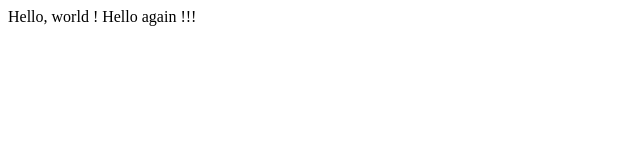
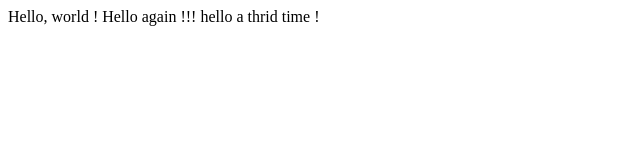
Before and after one commit to qi2piaf/proejct, a plain HTML site: page hello.html in a window 1280 px wide. Shown: the whole page, without its empty margins (0-640 px from the left). Drawn offline with Linux system fonts and the light colour scheme.

Commit message:
athird time

```diff
--- a/hello.html
+++ b/hello.html
@@ -4,6 +4,6 @@
     <title> My webpage!</title>
   </head>
   <body>
-    Hello, world ! Hello again !!!
+    Hello, world ! Hello again !!! hello a thrid time !
   </body>
 </html>
```
